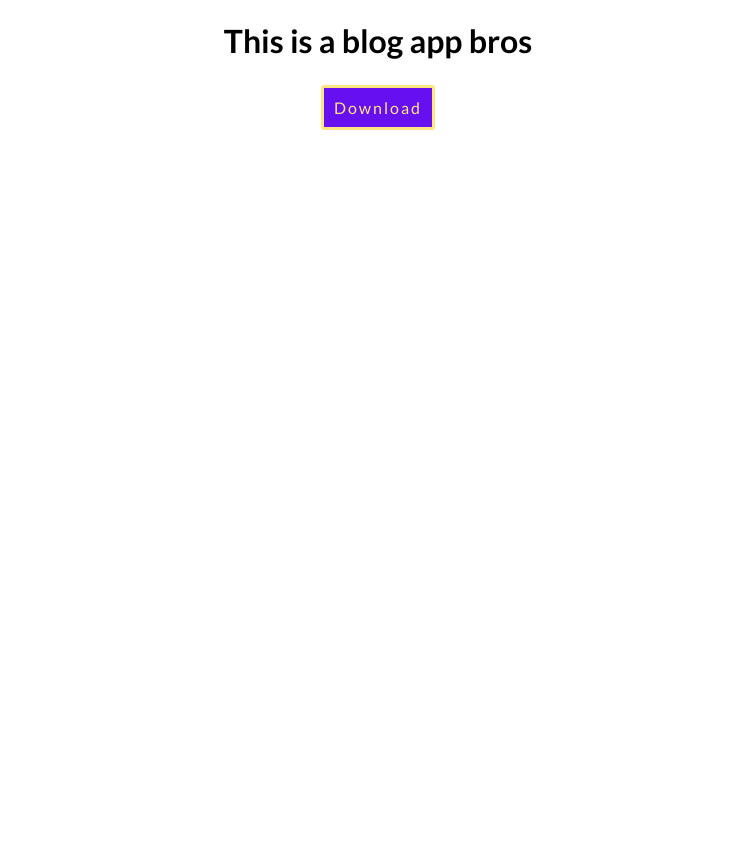
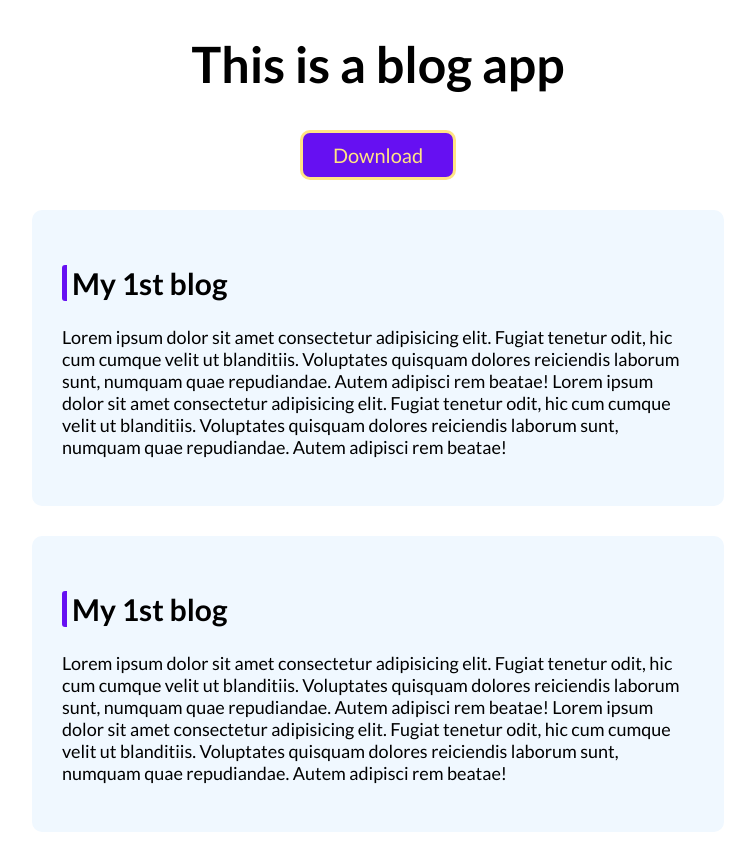
Before and after one commit to PracDuckling/Blog-App, a website: page index.html in a window 1280 px wide. Shown: the whole page, without its empty margins (262-1017 px from the left). Before the commit the page ends 800 px from the top, so only its background shows below. Drawn offline with Linux system fonts and the light colour scheme.

Commit message:
Add the code and update the css

```diff
--- a/index.css
+++ b/index.css
@@ -1,3 +1,7 @@
+html {
+    font-size: 62.5%;
+}
+
 body {
     font-family: 'Lato', sans-serif;
 }
@@ -6,6 +10,7 @@ h1 {
     text-align: center;
     border-bottom: 3px solid transparent;
     transition: border-bottom .3s;
+    font-size: 5rem;
 }
 
 h1:hover {
@@ -13,20 +18,50 @@ h1:hover {
 }
 
 #click {
+    font-size: 2rem;
     margin: 0 auto;
     width: fit-content;
     outline: none;
     border: 3px solid #ffe484;
     color: #ffe484;
     background-color: #6610f2;
-    border-radius: 3px;
-    padding: 10px;
+    border-radius: 1rem;
+    padding: 1rem 3rem;
     cursor: pointer;
-    letter-spacing: 2px;
     transition: all .3s;
+    -webkit-touch-callout: none;
+    /* iOS Safari */
+    -webkit-user-select: none;
+    /* Safari */
+    -khtml-user-select: none;
+    /* Konqueror HTML */
+    -moz-user-select: none;
+    /* Firefox */
+    -ms-user-select: none;
+    /* Internet Explorer/Edge */
+    user-select: none;
 }
 
 #click:hover {
     color: #6610f2;
     background-color: #ffe484;
 }
+
+.blog {
+    max-width: 50%;
+    margin: 3rem auto;
+    background-color: aliceblue;
+    padding: 3rem;
+    border-radius: 1rem;
+}
+
+.blog__title {
+    font-size: 3rem;
+    border-left: 5px solid #6610f2;
+    border-radius: 3px;
+    padding-left: 5px;
+}
+
+.blog__content {
+    font-size: 1.8rem;
+}
--- a/index.html
+++ b/index.html
@@ -1,17 +1,46 @@
 <!DOCTYPE html>
 <html lang="en">
-<head>
-    <meta charset="UTF-8">
-    <meta http-equiv="X-UA-Compatible" content="IE=edge">
-    <meta name="viewport" content="width=device-width, initial-scale=1.0">
-    <link rel="preconnect" href="https://fonts.gstatic.com">
-    <link href="https://fonts.googleapis.com/css2?family=Lato:wght@400;700&display=swap" rel="stylesheet">
-    <link rel="stylesheet" href="index.css">
+  <head>
+    <meta charset="UTF-8" />
+    <meta http-equiv="X-UA-Compatible" content="IE=edge" />
+    <meta name="viewport" content="width=device-width, initial-scale=1.0" />
+    <link rel="preconnect" href="https://fonts.gstatic.com" />
+    <link
+      href="https://fonts.googleapis.com/css2?family=Lato:wght@400;700&display=swap"
+      rel="stylesheet"
+    />
+    <link rel="stylesheet" href="index.css" />
     <title>Blog-App</title>
-</head>
-<body>
-    <h1>This is a blog app bros</h1>
+  </head>
+  <body>
+    <h1>This is a blog app</h1>
     <div id="click">Download</div>
     <script src="index.js"></script>
-</body>
+    <main>
+      <div class="blog">
+        <h2 class="blog__title">My 1st blog</h2>
+        <p class="blog__content">
+          Lorem ipsum dolor sit amet consectetur adipisicing elit. Fugiat
+          tenetur odit, hic cum cumque velit ut blanditiis. Voluptates quisquam
+          dolores reiciendis laborum sunt, numquam quae repudiandae. Autem
+          adipisci rem beatae! Lorem ipsum dolor sit amet consectetur
+          adipisicing elit. Fugiat tenetur odit, hic cum cumque velit ut
+          blanditiis. Voluptates quisquam dolores reiciendis laborum sunt,
+          numquam quae repudiandae. Autem adipisci rem beatae!
+        </p>
+      </div>
+            <div class="blog">
+        <h2 class="blog__title">My 1st blog</h2>
+        <p class="blog__content">
+          Lorem ipsum dolor sit amet consectetur adipisicing elit. Fugiat
+          tenetur odit, hic cum cumque velit ut blanditiis. Voluptates quisquam
+          dolores reiciendis laborum sunt, numquam quae repudiandae. Autem
+          adipisci rem beatae! Lorem ipsum dolor sit amet consectetur
+          adipisicing elit. Fugiat tenetur odit, hic cum cumque velit ut
+          blanditiis. Voluptates quisquam dolores reiciendis laborum sunt,
+          numquam quae repudiandae. Autem adipisci rem beatae!
+        </p>
+      </div>
+    </main>
+  </body>
 </html>
--- a/index.js
+++ b/index.js
@@ -1,9 +1,9 @@
 const btn = document.getElementById('click');
-const itext = btn.textContent;
+const itext = 'Blog App';
 let toggle = false;
 btn.addEventListener('click', ()=>{
     if(toggle)
-        document.querySelector("h1").textContent = "This is an app bro";
+        document.querySelector("h1").textContent = "This is an app";
     else
         document.querySelector("h1").textContent = itext;
 
```
